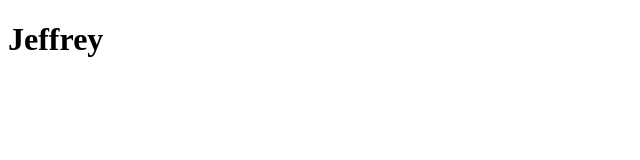
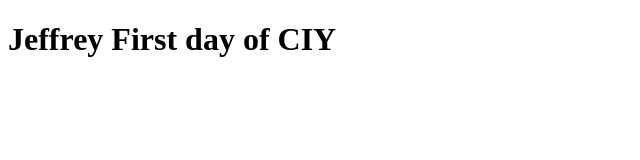
Before and after one commit to jeffrey79/jeffrey79.github.io, a plain HTML site: page index.html in a window 1280 px wide. Shown: the whole page, without its empty margins (0-640 px from the left). Drawn offline with Linux system fonts and the light colour scheme.

Commit message:
editted content
add first day of ciy

```diff
--- a/index.html
+++ b/index.html
@@ -10,6 +10,7 @@
 
         <h1>
             Jeffrey
+            First day of CIY
         </h1>
 
 </body>
```
